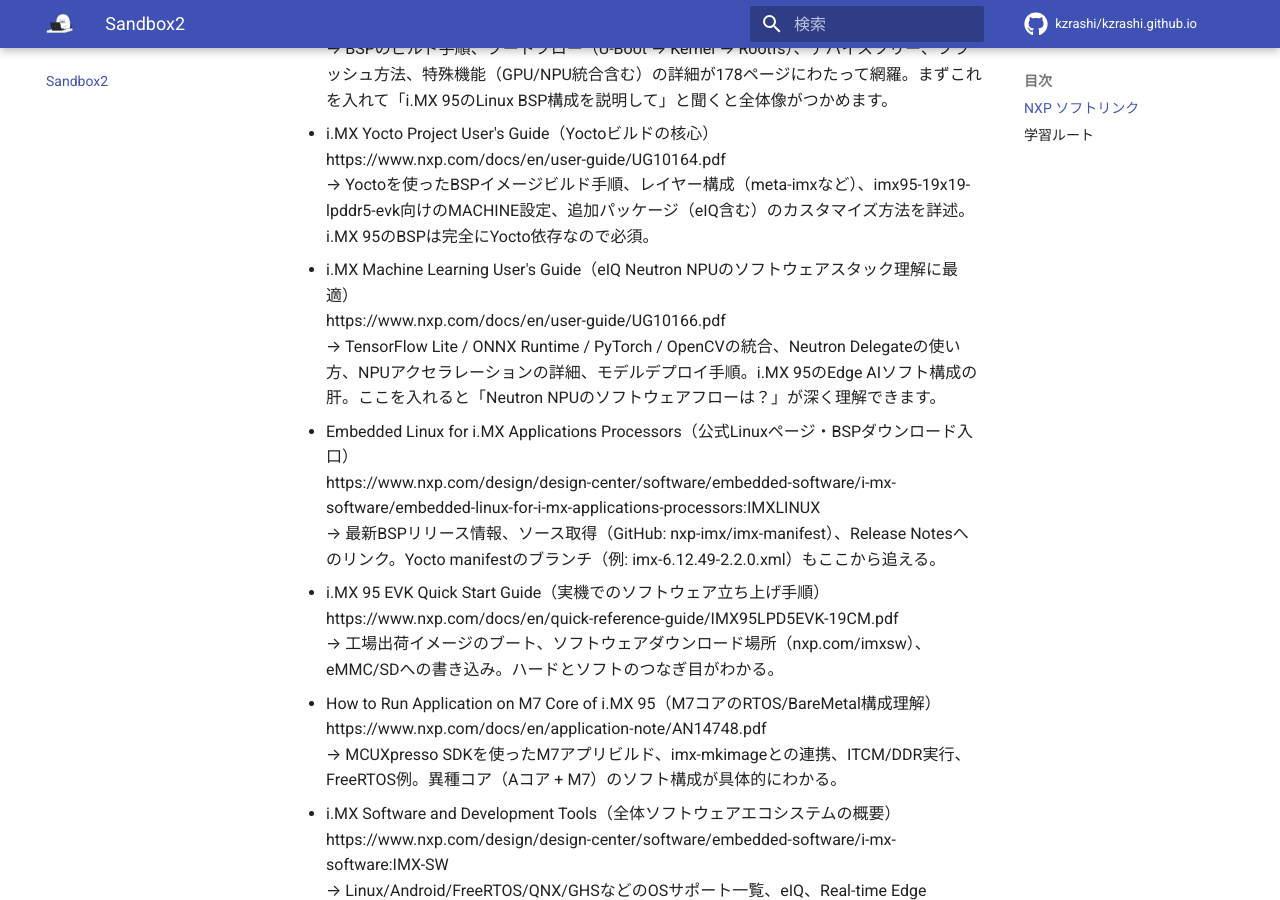
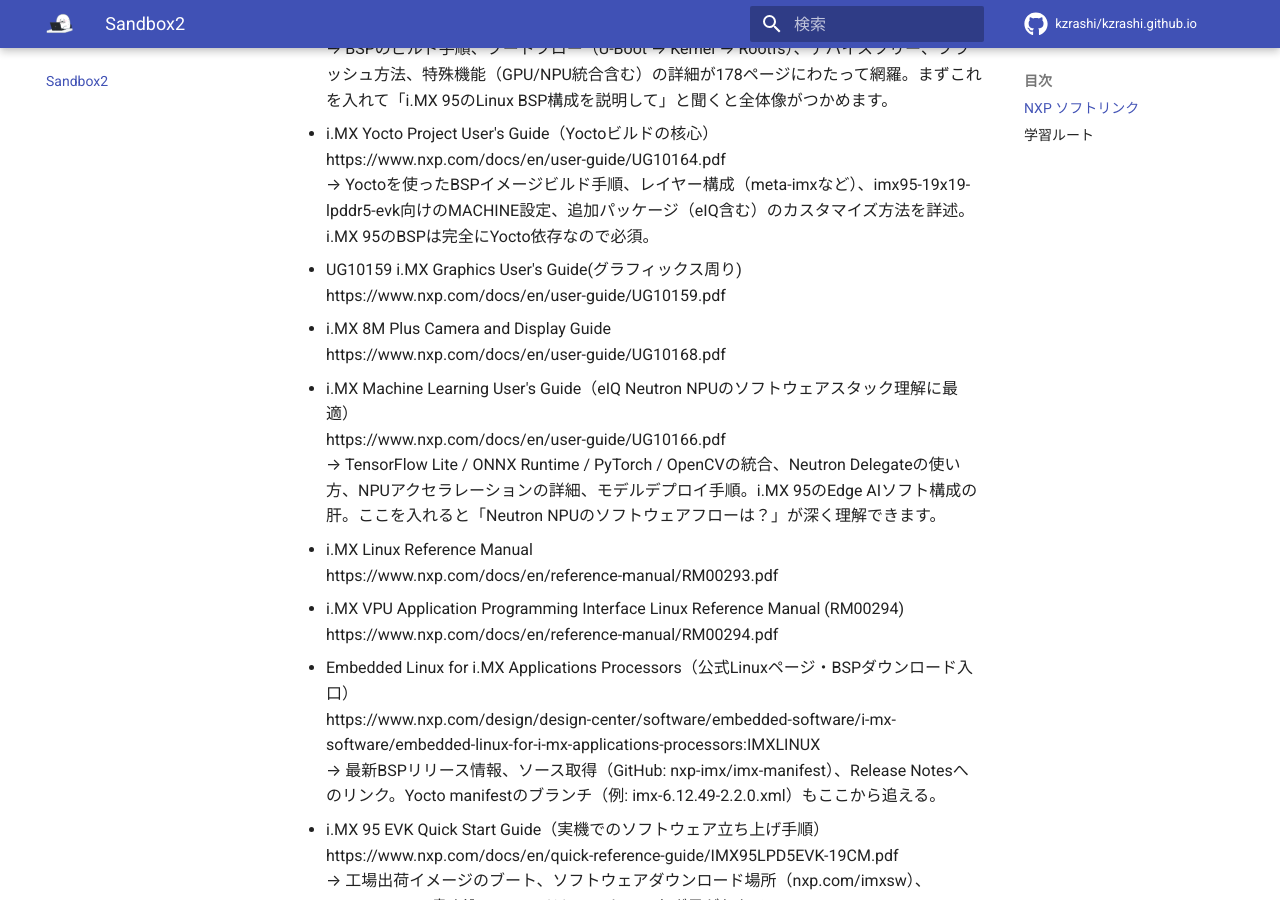
Before and after one commit to kzrashi/kzrashi.github.io, an MkDocs documentation site: the page built from docs/sandbox2.md, in a window 1280 px wide and 900 px high, scrolled down 327 px. Built offline with MkDocs 1.6.1 and Material for MkDocs 9.7.7, drawn with Linux system fonts in a browser that asks for light colours; comment, search, counter and statistics services are not loaded.

Commit message:
Update i.MX documentation with new user guides
Added additional user guides and resources for i.MX products, including graphics, camera, display, and machine learning.

```diff
--- a/docs/sandbox2.md
+++ b/docs/sandbox2.md
@@ -1,15 +1,29 @@
 ## NXP ソフトリンク
+
 - NotebookLM登録おすすめURL（優先度順・ソフトウェア理解に特化）i.MX Linux User's Guide（最重要：全体のソフトウェアアーキテクチャとBSP構築のバイブル）
 https://www.nxp.com/docs/en/user-guide/UG10163.pdf
 → BSPのビルド手順、ブートフロー（U-Boot → Kernel → Rootfs）、デバイスツリー、フラッシュ方法、特殊機能（GPU/NPU統合含む）の詳細が178ページにわたって網羅。まずこれを入れて「i.MX 95のLinux BSP構成を説明して」と聞くと全体像がつかめます。
 
-- i.MX Yocto Project User's Guide（Yoctoビルドの核心）
-https://www.nxp.com/docs/en/user-guide/UG10164.pdf
-→ Yoctoを使ったBSPイメージビルド手順、レイヤー構成（meta-imxなど）、imx95-19x19-lpddr5-evk向けのMACHINE設定、追加パッケージ（eIQ含む）のカスタマイズ方法を詳述。i.MX 95のBSPは完全にYocto依存なので必須。
+  - i.MX Yocto Project User's Guide（Yoctoビルドの核心）
+  https://www.nxp.com/docs/en/user-guide/UG10164.pdf
+  → Yoctoを使ったBSPイメージビルド手順、レイヤー構成（meta-imxなど）、imx95-19x19-lpddr5-evk向けのMACHINE設定、追加パッケージ（eIQ含む）のカスタマイズ方法を詳述。i.MX 95のBSPは完全にYocto依存なので必須。
 
-- i.MX Machine Learning User's Guide（eIQ Neutron NPUのソフトウェアスタック理解に最適）
-https://www.nxp.com/docs/en/user-guide/UG10166.pdf
-→ TensorFlow Lite / ONNX Runtime / PyTorch / OpenCVの統合、Neutron Delegateの使い方、NPUアクセラレーションの詳細、モデルデプロイ手順。i.MX 95のEdge AIソフト構成の肝。ここを入れると「Neutron NPUのソフトウェアフローは？」が深く理解できます。
+  - UG10159 i.MX Graphics User's Guide(グラフィックス周り)
+    https://www.nxp.com/docs/en/user-guide/UG10159.pdf
+
+  - i.MX 8M Plus Camera and Display Guide
+    https://www.nxp.com/docs/en/user-guide/UG10168.pdf
+
+  - i.MX Machine Learning User's Guide（eIQ Neutron NPUのソフトウェアスタック理解に最適）
+  https://www.nxp.com/docs/en/user-guide/UG10166.pdf
+  → TensorFlow Lite / ONNX Runtime / PyTorch / OpenCVの統合、Neutron Delegateの使い方、NPUアクセラレーションの詳細、モデルデプロイ手順。i.MX 95のEdge AIソフト構成の肝。ここを入れると「Neutron NPUのソフトウェアフローは？」が深く理解できます。
+
+  - i.MX Linux Reference Manual
+    https://www.nxp.com/docs/en/reference-manual/RM00293.pdf
+
+  - i.MX VPU Application Programming Interface Linux Reference Manual (RM00294)
+    https://www.nxp.com/docs/en/reference-manual/RM00294.pdf
+
 
 - Embedded Linux for i.MX Applications Processors（公式Linuxページ・BSPダウンロード入口）
 https://www.nxp.com/design/design-center/software/embedded-software/i-mx-software/embedded-linux-for-i-mx-applications-processors:IMXLINUX
```
